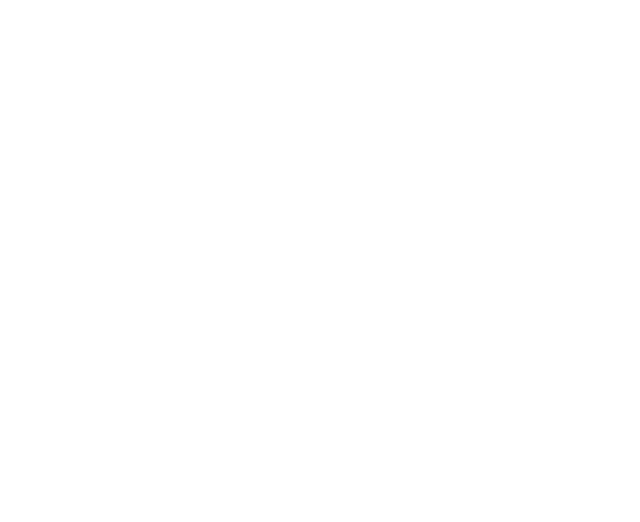
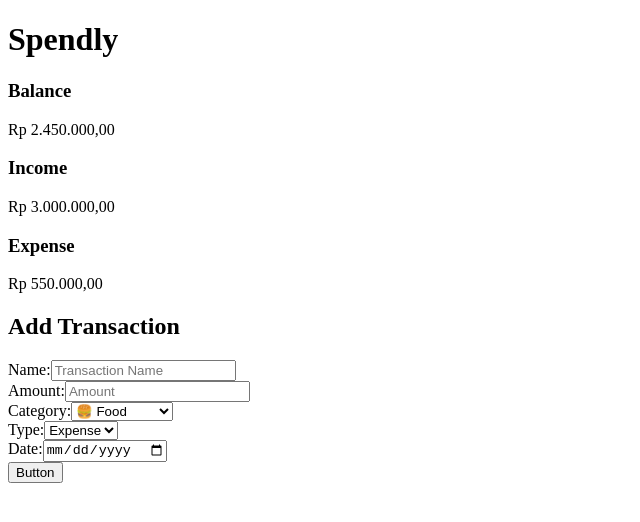
Before and after one commit to billyjour/expense-tracker-react, a React (Vite) app: page / in a window 1280 px wide. Shown: the top 522 px of the page, without its empty margins (0-640 px from the left). Built offline with nearby package versions, Linux system fonts and the light colour scheme.

Commit message:
add Components

```diff
--- a/src/ExpenseTracker.jsx
+++ b/src/ExpenseTracker.jsx
@@ -1,5 +1,19 @@
+import PersonalFinance from "./PersonalFinance.jsx"
+import AddTransaction from "./AddTransaction.jsx";
+import { useState } from "react"
+
 function ExpenseTracker(){
 
+    const [balance, setBalance] = useState(2450000);
+    const [income, setIncome] = useState(3000000);
+    const [expense, setExpense] = useState(550000);
+
+    return(
+    <div className="tracker-container">
+        <h1 className="title">Spendly</h1>
+        <PersonalFinance balance={balance} income={income} expense={expense} />
+        <AddTransaction />
+    </div>)
 }
 
 export default ExpenseTracker
```
